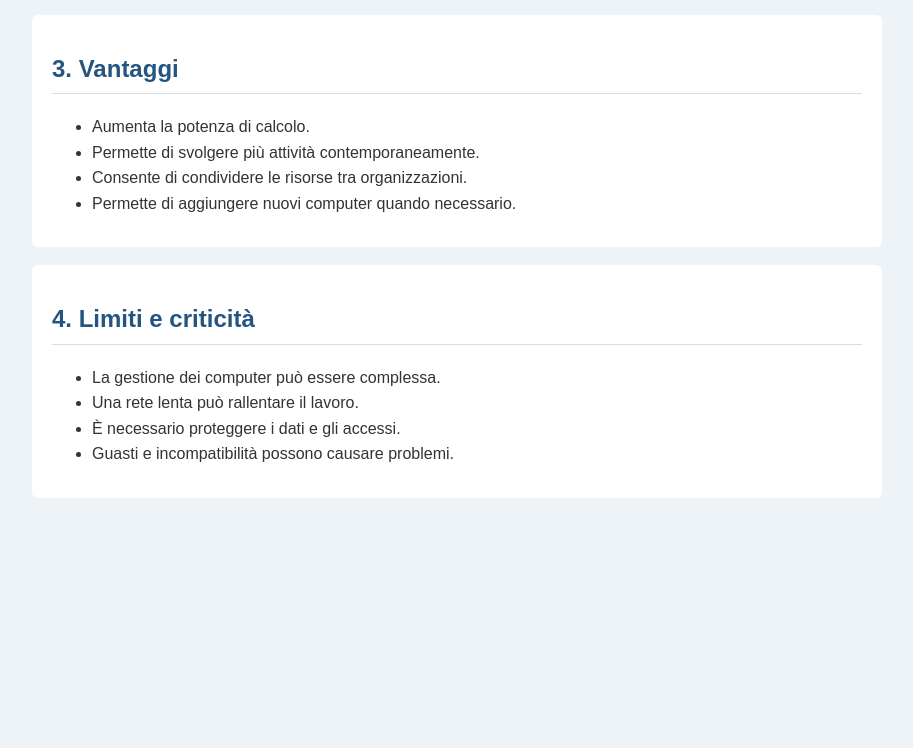
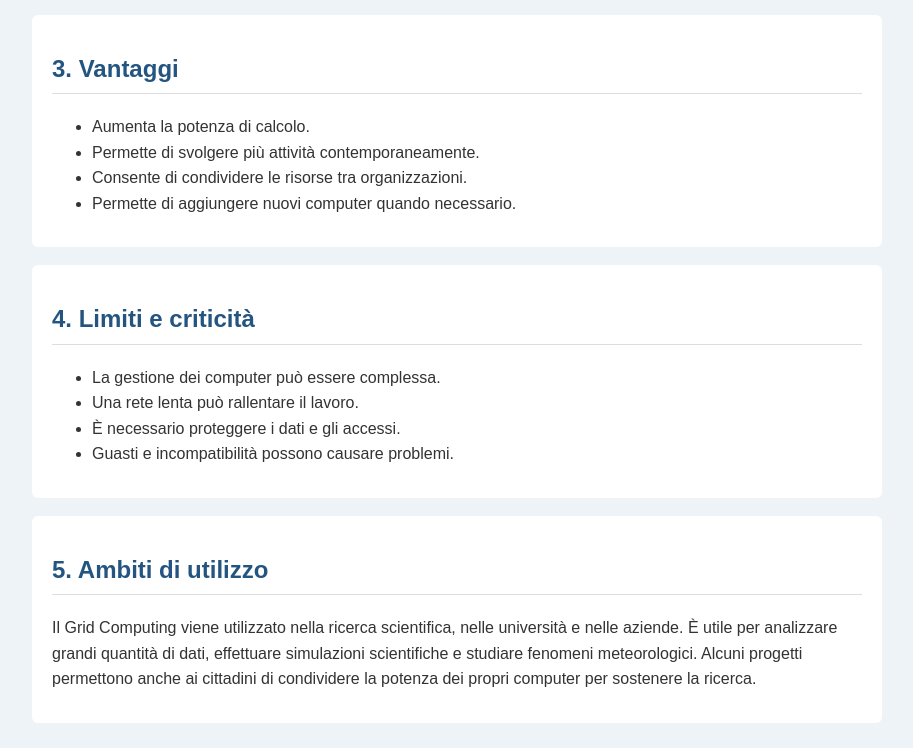
Before and after one commit to graziaselvaggio/grid-computing, a plain HTML site: page index.html in a window 1280 px wide. Shown: the part 753-1501 px from the top of the page, without its empty margins (183-1096 px from the left). Before the commit the page ends 1276 px from the top, so only its background shows below. Drawn offline with Linux system fonts and the light colour scheme.

Commit message:
aggiunto utilizzo

```diff
--- a/index.html
+++ b/index.html
@@ -104,6 +104,18 @@
             <li>Guasti e incompatibilità possono causare problemi.</li>
         </ul>
     </section>
+
+    <section>
+        <h2>5. Ambiti di utilizzo</h2>
+        <p>
+            Il Grid Computing viene utilizzato nella ricerca scientifica,
+            nelle università e nelle aziende. È utile per analizzare
+            grandi quantità di dati, effettuare simulazioni scientifiche
+            e studiare fenomeni meteorologici.
+            Alcuni progetti permettono anche ai cittadini di condividere
+            la potenza dei propri computer per sostenere la ricerca.
+        </p>
+    </section>
 </main>
 
 </body>
```
